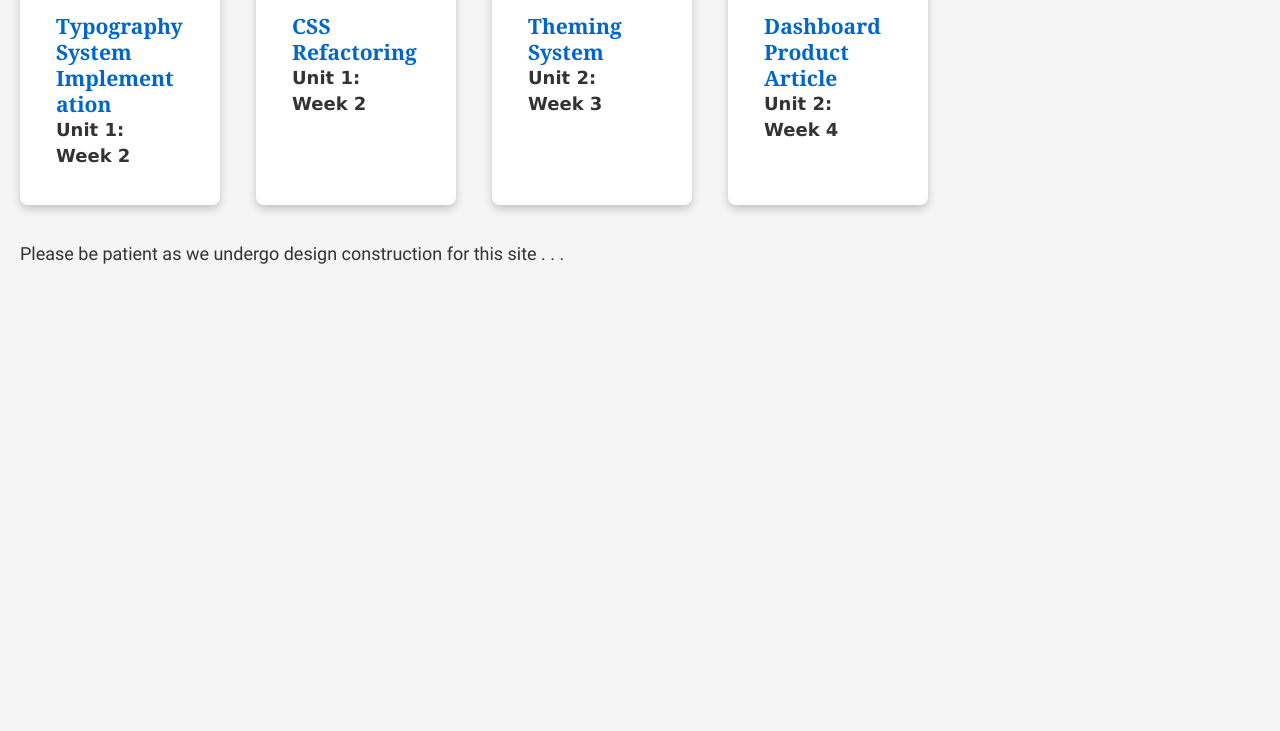
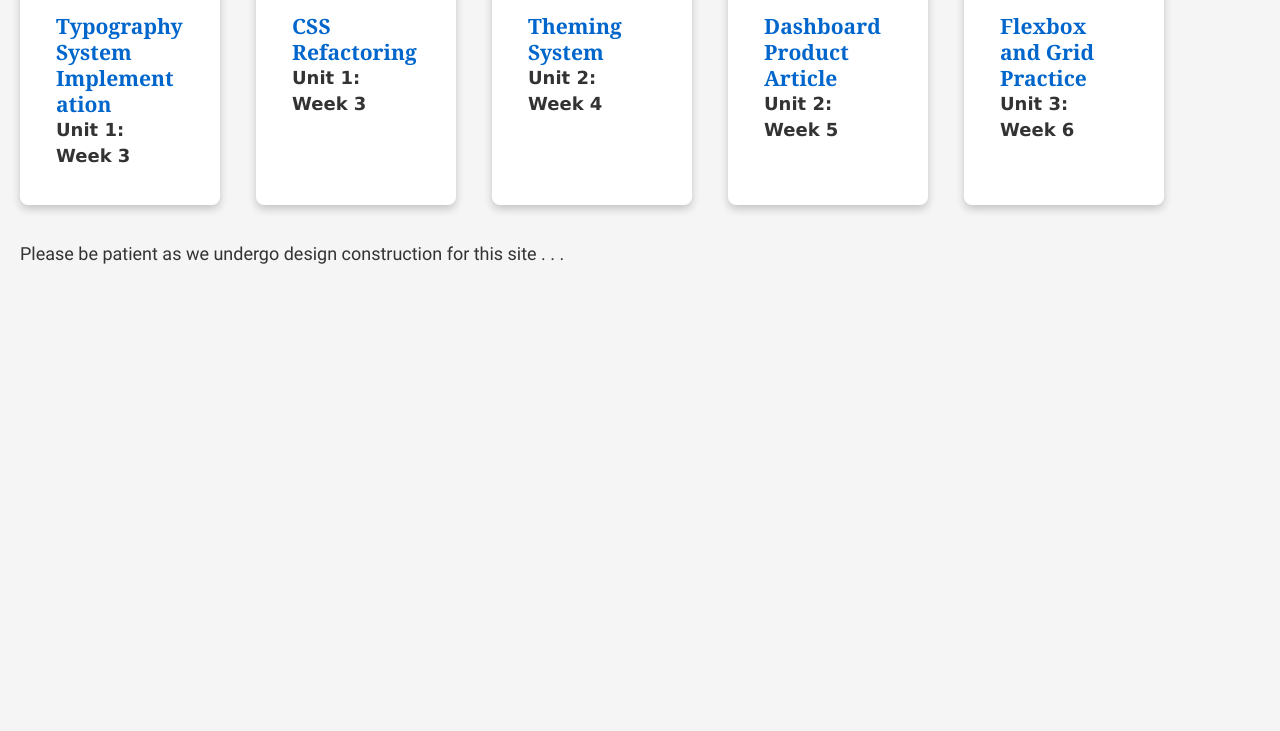
Before and after one commit to kateward104/wardell-wdd331-portfolio, a website built with Vite: page index.html in a window 1280 px wide. Shown: the part 69-800 px from the top of the page. Built offline with nearby package versions, Linux system fonts and the light colour scheme; files whose address does not match are found by name; a web font is replaced by a local one.

Commit message:
added my flexbox and grid practice to my main page

```diff
--- a/index.html
+++ b/index.html
@@ -16,23 +16,27 @@
                 <a href="portfolio/unit1/week 3/typography-implementation/index.html">Typography System
                     Implementation</a>
             </h3>
-            <h4>Unit 1: Week 2</h4>
+            <h4>Unit 1: Week 3</h4>
         </div>
         <div class="card">
             <h3>
                 <a href="portfolio/unit1/week 3/css-refactoring/index.html">CSS Refactoring</a>
             </h3>
-            <h4>Unit 1: Week 2</h4>
+            <h4>Unit 1: Week 3</h4>
         </div>
         <div class="card">
             <h3><a href="portfolio/unit2/week4/theming-system/index.html">Theming System</a></h3>
-            <h4>Unit 2: Week 3</h4>
+            <h4>Unit 2: Week 4</h4>
         </div>
         <div class="card">
             <h3><a href="portfolio/unit2/week5/flexbox-starter/dashboard.html">Dashboard</a></h3>
             <h3><a href="portfolio/unit2/week5/flexbox-starter/product.html">Product</a></h3>
             <h3><a href="portfolio/unit2/week5/flexbox-starter/article.html">Article</a></h3>
-            <h4>Unit 2: Week 4</h4>
+            <h4>Unit 2: Week 5</h4>
+        </div>
+        <div class="card">
+            <h3><a href="portfolio/unit3/week6/flexbox-grid/index.html">Flexbox and Grid Practice</a></h3>
+            <h4>Unit 3: Week 6</h4>
         </div>
         <p>Please be patient as we undergo design construction for this site . . . </p>
     </main>
```
